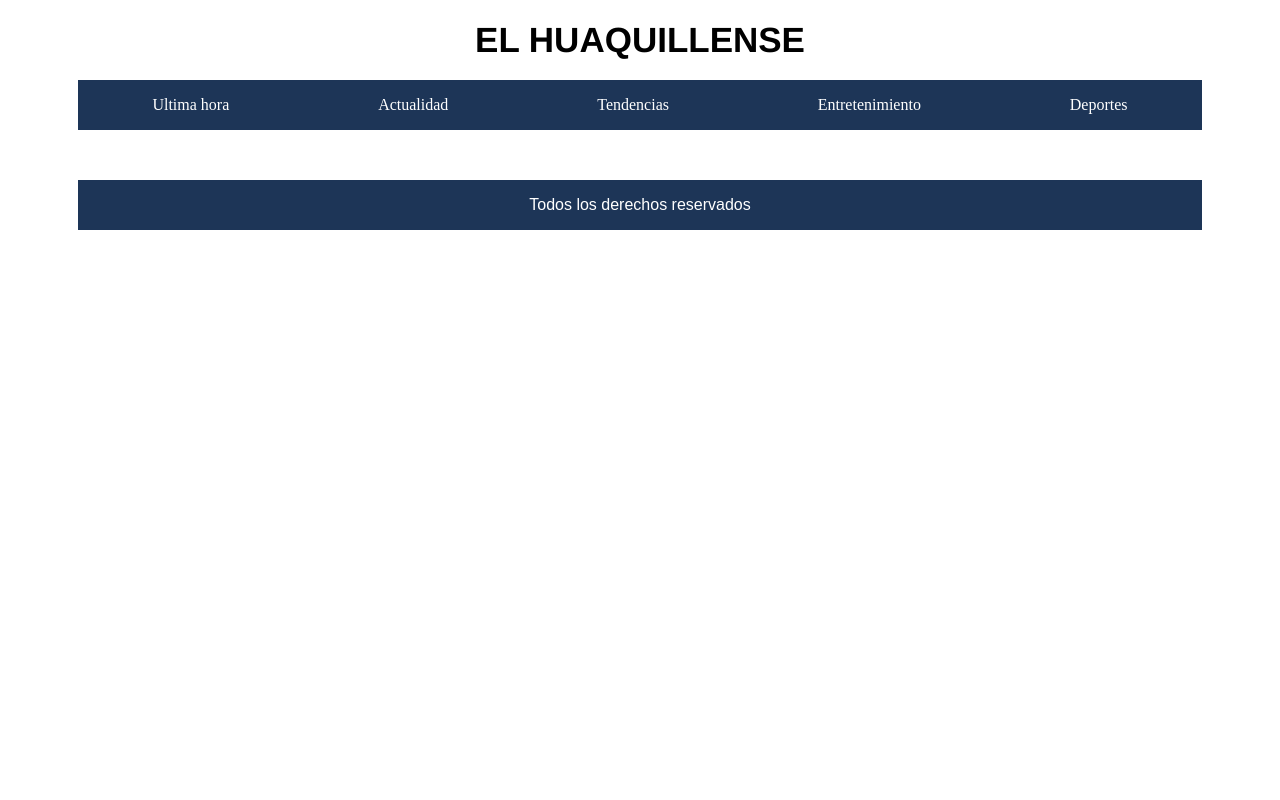
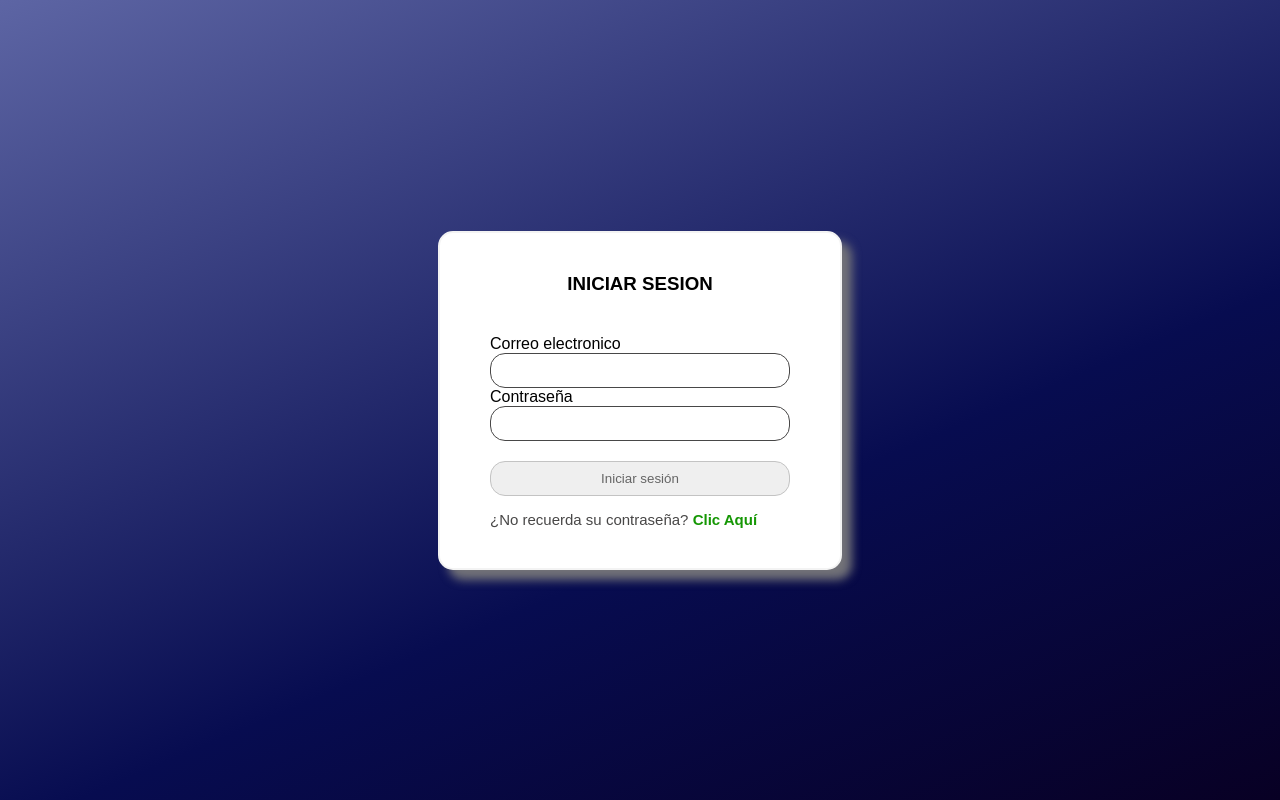
Before and after one commit to oswaldo9898/-web-noticias-frontend, a React (Vite) app: page /login in a window 1280 px wide. Built offline with nearby package versions, Linux system fonts and the light colour scheme.

Commit message:
Login-dashboard vistas

```diff
--- a/src/App.tsx
+++ b/src/App.tsx
@@ -1,5 +1,5 @@
 import './App.css';
-import { CrearPublicaciones, Footer, Inicio, Navbar, VerPublicacion, VerPublicacionesCategoria } from './pages';
+import { CrearPublicaciones, Dashboard, Footer, Inicio, Login, Navbar, VerPublicacion, VerPublicacionesCategoria } from './pages';
 import { BrowserRouter, Routes, Route } from "react-router-dom";
 
 
@@ -8,14 +8,16 @@ function App() {
   return (
     <div className="App">
       <BrowserRouter>
-        <Navbar />
+        {/* <Navbar /> */}
         <Routes>
           <Route path="/" element={<Inicio />}></Route>
+          <Route path="/dashboard" element={<Dashboard />}></Route>
           <Route path="/noticias/:categoria" element={<VerPublicacionesCategoria />}></Route>
           <Route path="/noticia/:id" element={<VerPublicacion />}></Route>
           <Route path="/crear-publicacion" element={<CrearPublicaciones />}></Route>
+          <Route path="/login" element={<Login />}></Route>
         </Routes>
-        <Footer />
+        {/* <Footer /> */}
       </BrowserRouter>
     </div>
     // <div className="App">
--- /dev/null
+++ b/src/pages/Login/index.tsx
@@ -0,0 +1,26 @@
+import './styles.css';
+
+const Login = () => {
+    return (
+        <>
+        <div className='contenedor-login'>
+            <form action="">
+                <h3>INICIAR SESION</h3>
+                <div className='login-email'>
+                    <label htmlFor="email">Correo electronico</label>
+                    <input type="email" name='email' id='email'/>
+                </div>
+                <div className='login-password'>
+                    <label htmlFor="password">Contraseña</label>
+                    <input type="password" name="password" id="password" />
+                </div>
+                <input type="submit" name="ingresar" id="ingresar" value='Iniciar sesión' />
+                <p>¿No recuerda su contraseña? <span>Clic Aquí</span></p>
+            </form>
+
+        </div>
+        </>
+    )
+}
+
+export { Login }
--- /dev/null
+++ b/src/pages/Login/styles.css
@@ -0,0 +1,73 @@
+.contenedor-login{
+    display: flex;
+    flex-direction: column;
+    width: 100vw;
+    height: 100vh;
+    justify-content: center;
+    align-items: center;
+    font-family: sans-serif;
+    background: rgb(8,0,36);
+    background: linear-gradient(337deg, rgba(8,0,36,1) 0%, rgba(7,12,80,1) 38%, rgba(93,101,164,1) 100%);
+}
+
+.contenedor-login form {
+    display: flex;
+    flex-direction: column;
+    padding: 40px 50px;
+    border: 2px solid #f3f3f3;
+    border-radius: 15px;
+    box-shadow: 10px 10px 10px #727278;
+    background-color: #ffffff;
+}
+
+.contenedor-login form h3{
+    text-align: center;
+    margin-bottom: 40px;
+}
+
+
+
+.contenedor-login form div{
+    display: flex;
+    flex-direction: column;
+    width: 300px;
+}
+
+.contenedor-login form div input{
+    border: 1px solid #484747;
+    border-radius: 15px;
+    height: 35px;
+    padding-left: 15px;
+}
+
+
+.contenedor-login form div input:focus{
+    border: 1px solid #4c3dfb;
+}
+
+.contenedor-login form #ingresar{
+    margin-top: 20px;
+    height: 35px;
+    border-radius: 15px;
+    border: 1px solid #c3c3c3;
+    color: #656565;
+    cursor: pointer;
+    transition: all 300ms;
+}
+
+.contenedor-login form #ingresar:hover{
+    color: #fff;
+    background-color: rgb(8,0,36);
+    font-weight: bold;
+}
+
+.contenedor-login form p{
+    margin-top: 15px;
+    font-size: 15px;
+    color: #484747;
+}
+
+.contenedor-login form p span{
+    color: #159704;
+    font-weight: bold;
+}
--- a/src/pages/index.tsx
+++ b/src/pages/index.tsx
@@ -1,6 +1,8 @@
 export { CrearPublicaciones } from "./CrearPublicaciones";
+export { Dashboard } from "./Dashboard";
 export { Footer } from "./Footer";
 export { Inicio } from "./Inicio";
+export { Login } from "./Login";
 export { Navbar } from './Navbar';
 export { VerPublicacion } from './VerPublicacion';
 export { VerPublicacionesCategoria } from './VerPublicacionesCategoria';
```
Also changed, not shown: src/pages/Dashboard/index.tsx (added).
